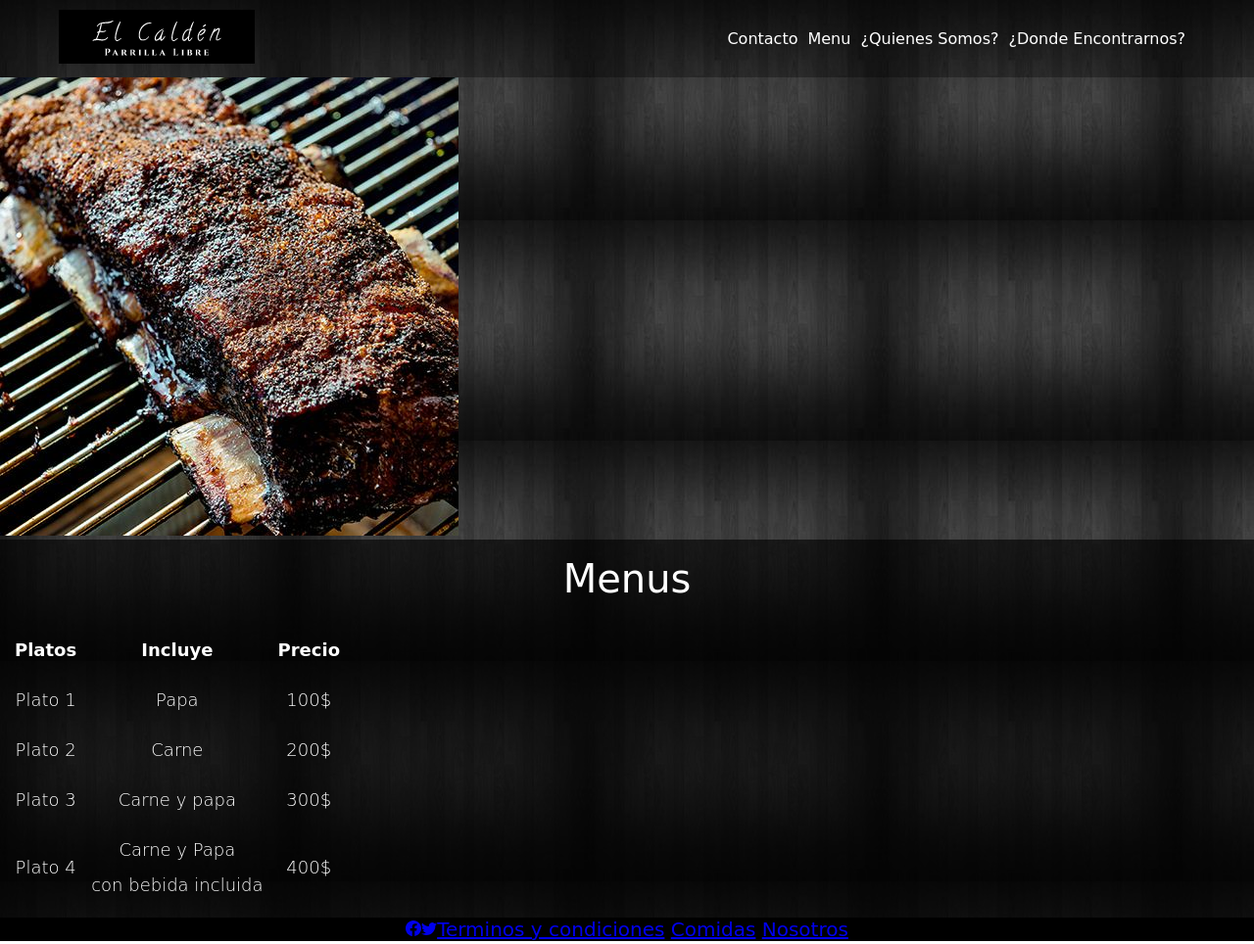
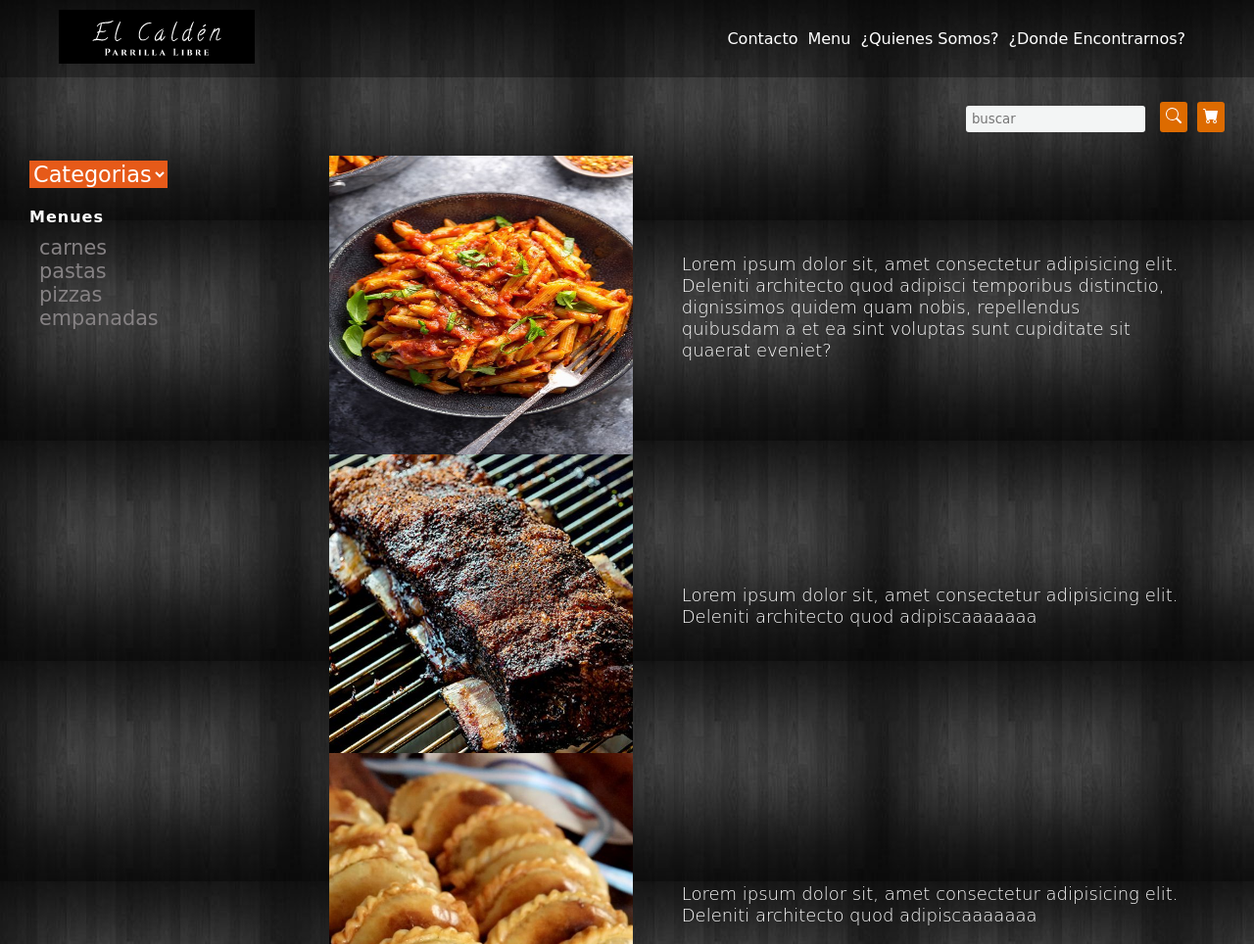
Before and after one commit to AgustinAlvarez04/Entrega-Final-Desarrollo-Web-Agustin-Alvarez, a plain HTML site: page pages/menu.html in a window 1280 px wide. Shown: the top 964 px of the page at 98% size. Drawn offline with Linux system fonts and the light colour scheme; a web font is replaced by a local one.

Commit message:
Modificacion del menu

```diff
--- a/css/styles.css
+++ b/css/styles.css
@@ -83,14 +83,12 @@ footer{
     display: flex;
     flex-direction: row;
     justify-content: center;
-    align-items: center;
-
-
+    line-height: 30px;
+    line-height: 3;
 }
     footer div a:hover{
         width: 20px;
         color: white;
-
     }
 #contacto{
     background-color: rgba(0, 0, 0, 0.63);
@@ -100,16 +98,6 @@ footer{
     line-height: 22px;
     text-align: center;
     line-height: 2;
-}
-
-#menu{
-    background-color: rgba(0, 0, 0, 0.63);
-    color: rgb(255, 255, 255);
-    font-weight: 300;
-    font-size: 18px;
-    line-height: 22px;
-    line-height: 2;
-    text-align: center;
 }
 
 #presentacion{
@@ -122,36 +110,168 @@ footer{
     padding: 10px 60px;
     height: auto;
 }
+.menu-img{
+    width: 310px;
+    height: 310px;
+}
+.section-menu{
+    padding: 0 20px 30px 30px;
+}
+    .section-menu a{
+        color: rgb(134, 130, 132);
+        font-size: 1.3em;
+        text-decoration: none;
+        margin-bottom: 4px;
+        text-transform: lowercase;
+    }
+        .section-menu a:hover{
+            color: rgb(255, 136, 0);
+        }
+    .section-menu span{
+        display: block;
+        color: rgb(255, 255, 255);
+        margin: 10px 0;
+        letter-spacing: 1px;
+    }
+
+    .section-menu select{
+        color: rgb(255, 255, 255);
+        border: none;
+        background-color: rgb(230, 90, 25);
+        margin-bottom: 10px;
+        font-size: 1.4em;
+    }
+
+    .section-menu li{
+        padding-left: 10px;
+        list-style: none;
+    }
+
+.botones-menu{
+    display: flex;
+    justify-content: flex-end;
+    align-items: center;
+}
+
+.botones-menu button{
+    margin-left: 10px;
+    background-color: rgb(221, 107, 0);
+    color: white;
+    padding: 6px;
+    border: none;
+    border-radius: 3px;
+}
+
+.botones-menu input{
+    padding: 6px;
+    border-radius: 3px;
+    border: none;
+    background-color: rgb(243, 245, 245);
+}
+
+.menu{
+    display: grid;
+    grid-template-columns:20% repeat(2,1fr);
+    grid-template-rows: 80px repeat(4,300px);
+    gap: 5px;
+    grid-template-areas:
+    "botones botones botones"
+    "section uno uno"
+    "section dos dos"
+    "section tres tres"
+    "section cuatro cuatro";
+}
+    .menu .botones-menu{
+        padding: 0 30px;
+        grid-area: botones;
+    }
+
+    .menu .section-menu{
+        grid-area: section;
+    }
+
+    .menu .plato1{
+       grid-area: uno;
+       display: flex;
+       flex-direction: row;
+       align-items: center;
+       justify-content: center;
+    }
+
+    .menu .plato1 p{
+        width: 50%;
+        margin-left: 50px;
+    }
+    .menu .plato2 p{
+        width: 50%;
+        margin-left: 50px;
+    }
+    .menu .plato3 p{
+        width: 50%;
+        margin-left: 50px;
+    }
+    .menu .plato4 p{
+        width: 50%;
+        margin-left: 50px;
+    }
+    .menu .plato2{
+        grid-area: dos;
+        display: flex;
+        flex-direction: row;
+        align-items: center;
+        justify-content: center;
+    }
+
+    .menu .plato3{
+       grid-area: tres;
+       display: flex;
+       flex-direction: row;
+       align-items: center;
+       justify-content: center;
+    }
+
+    .menu .plato4{
+       grid-area: cuatro;
+       display: flex;
+       flex-direction: row;
+       align-items: center;
+       justify-content: center;
+    }
+
+    .menu section{
+        border-radius: 10px;
+    }
+
 
 .header--img{
     display: grid;
     column-gap: 2.5px;
     justify-items: center;
-    grid-template-columns: repeat(2fr, 2fr, 2fr);
+    grid-template-columns: repeat(2fr, 2fr, 2fr, 2fr);
     grid-template-rows: repeat(1fr);
     grid-template-areas:
     "pastas costilla pizza empanadas";
 }
     .header--img .pastas{
-        grid-area: "pastas";
+        grid-area: pastas;
         width: 330px;
         height: 330px;
     }
 
     .header--img .costilla{
-        grid-area: "costilla";
+        grid-area: costilla;
         width: 330px;
         height: 330px;
     }
 
     .header--img .pizza{
-        grid-area: "pizza";
+        grid-area: pizza;
         width: 330px;
         height: 330px;
     }
 
     .header--img .empanadas{
-        grid-area: "empanadas";
+        grid-area: empanadas;
         width: 330px;
         height: 330px;
     }
@@ -168,13 +288,13 @@ footer{
         ;
     }
         .contacto-grid .contacto-header{
-            grid-area: "header";
+            grid-area: header;
             display: flex;
             flex-direction: column;
             justify-content: center;
         }
         .contacto-grid .contacto-main{
-            grid-area: "main";
+            grid-area: main;
             display: flex;
             flex-direction: column;
             justify-content: center;
@@ -220,7 +340,7 @@ footer{
         ;
     }
         .header--img .pastas{
-            grid-area: "pastas";
+            grid-area: pastas;
             display: flex;
             flex-direction: column;
             flex-wrap: wrap;
@@ -229,7 +349,7 @@ footer{
         }
 
         .header--img .costilla{
-            grid-area: "costilla";
+            grid-area: costilla;
             display: flex;
             flex-direction: row;
             flex-wrap: wrap;
@@ -242,7 +362,7 @@ footer{
         }
 
     .main-index{
-        grid-area: "main";
+        grid-area: main;
         display: flex;
         flex-direction: column;
         justify-content: center;
@@ -258,5 +378,7 @@ footer{
         flex-direction: row;
         justify-content: center;
         align-items: center;
+        line-height: 22px;
+        line-height: 2;
     }
 }
--- a/pages/menu.html
+++ b/pages/menu.html
@@ -28,40 +28,63 @@
             </li>
         </ul>
     </nav>
-    <header>
-        <img src="../img/contenido/costilla.jpg" alt="costilla">
-    </header>
-    <main id="menu">
-        <section >
-            <h1>Menus</h1>
-            <table cellpading="30px" cellspacing="15px">
-                <tr>
-                    <th>Platos</th>
-                    <th>Incluye</th>
-                    <th>Precio</th>
-                </tr>
-                <tr>
-                    <td>Plato 1</td>
-                    <td>Papa</td>
-                    <td>100$</td>
-                </tr>
-                <tr>
-                    <td>Plato 2</td>
-                    <td>Carne</td>
-                    <td>200$</td>
-                </tr>
-                <tr>
-                    <td>Plato 3</td>
-                    <td>Carne y papa</td>
-                    <td>300$</td>
-                </tr>
-                <tr>
-                    <td>Plato 4</td>
-                    <td>Carne y Papa <br>con bebida incluida</td>
-                    <td>400$</td>
-                </tr>
-            </table>
+    <main class="menu">
+        <div class="botones-menu">
+            <form action="">
+                <input type="text" placeholder="buscar">
+                <button>
+                    <svg xmlns="http://www.w3.org/2000/svg" width="16" height="16" fill="currentColor" class="bi bi-search" viewBox="0 0 16 16">
+                        <path d="M11.742 10.344a6.5 6.5 0 1 0-1.397 1.398h-.001c.03.04.062.078.098.115l3.85 3.85a1 1 0 0 0 1.415-1.414l-3.85-3.85a1.007 1.007 0 0 0-.115-.1zM12 6.5a5.5 5.5 0 1 1-11 0 5.5 5.5 0 0 1 11 0z"/>
+                    </svg>
+                </button>
+            </form>
+            <button>
+                <svg xmlns="http://www.w3.org/2000/svg" width="16" height="16" fill="currentColor" class="bi bi-cart-fill" viewBox="0 0 16 16">
+                    <path d="M0 1.5A.5.5 0 0 1 .5 1H2a.5.5 0 0 1 .485.379L2.89 3H14.5a.5.5 0 0 1 .491.592l-1.5 8A.5.5 0 0 1 13 12H4a.5.5 0 0 1-.491-.408L2.01 3.607 1.61 2H.5a.5.5 0 0 1-.5-.5zM5 12a2 2 0 1 0 0 4 2 2 0 0 0 0-4zm7 0a2 2 0 1 0 0 4 2 2 0 0 0 0-4zm-7 1a1 1 0 1 1 0 2 1 1 0 0 1 0-2zm7 0a1 1 0 1 1 0 2 1 1 0 0 1 0-2z"/>
+                </svg>
+            </button>
+        </div>
+        <section class="section-menu">
+            <form>
+                <select name="categorias">
+                    <option>Categorias</option>
+                    <option value="al-plato">Al plato</option>
+                    <option value="en-pan">En pan</option>
+                    <option value="para-llevar">Para llevar</option>
+                </select>
+                <span><b>Menues</b></span>
+                <ul>
+                    <li>
+                        <a href="#">Carnes</a>
+                    </li>
+                    <li>
+                        <a href="#">Pastas</a>
+                    </li>
+                    <li>
+                        <a href="#">Pizzas</a>
+                    </li>
+                    <li>
+                        <a href="#">Empanadas</a>
+                    </li>
+                </ul>
         </section>
+        <section class="plato1">
+            <img src="../img/contenido/pastas.jpg" alt="pastas" class="menu-img">
+            <p>Lorem ipsum dolor sit, amet consectetur adipisicing elit. Deleniti architecto quod adipisci temporibus distinctio, dignissimos quidem quam nobis, repellendus quibusdam a et ea sint voluptas sunt cupiditate sit quaerat eveniet?</p>
+        </section>
+        <section class="plato2">
+            <img src="../img/contenido/costilla.jpg" alt="costilla" class="menu-img">
+            <p>Lorem ipsum dolor sit, amet consectetur adipisicing elit. Deleniti architecto quod adipiscaaaaaaa</p>
+        </section>
+        <section class="plato3">
+            <img src="../img/contenido/empanadas2.jpg" alt="empanadas" class="menu-img">
+            <p>Lorem ipsum dolor sit, amet consectetur adipisicing elit. Deleniti architecto quod adipiscaaaaaaa</p>
+        </section>
+        <section class="plato4">
+            <img src="../img/contenido/pizza.jpg" alt="pizza" class="menu-img">
+            <p>Lorem ipsum dolor sit, amet consectetur adipisicing elit. Deleniti architecto quod adipiscaaaaaaa</p>
+        </section>
+            <br>
     </main>
     <footer>
         <a href="https://www.instagram.com" target="_blank" class="bi bi-facebook"></i>
```
